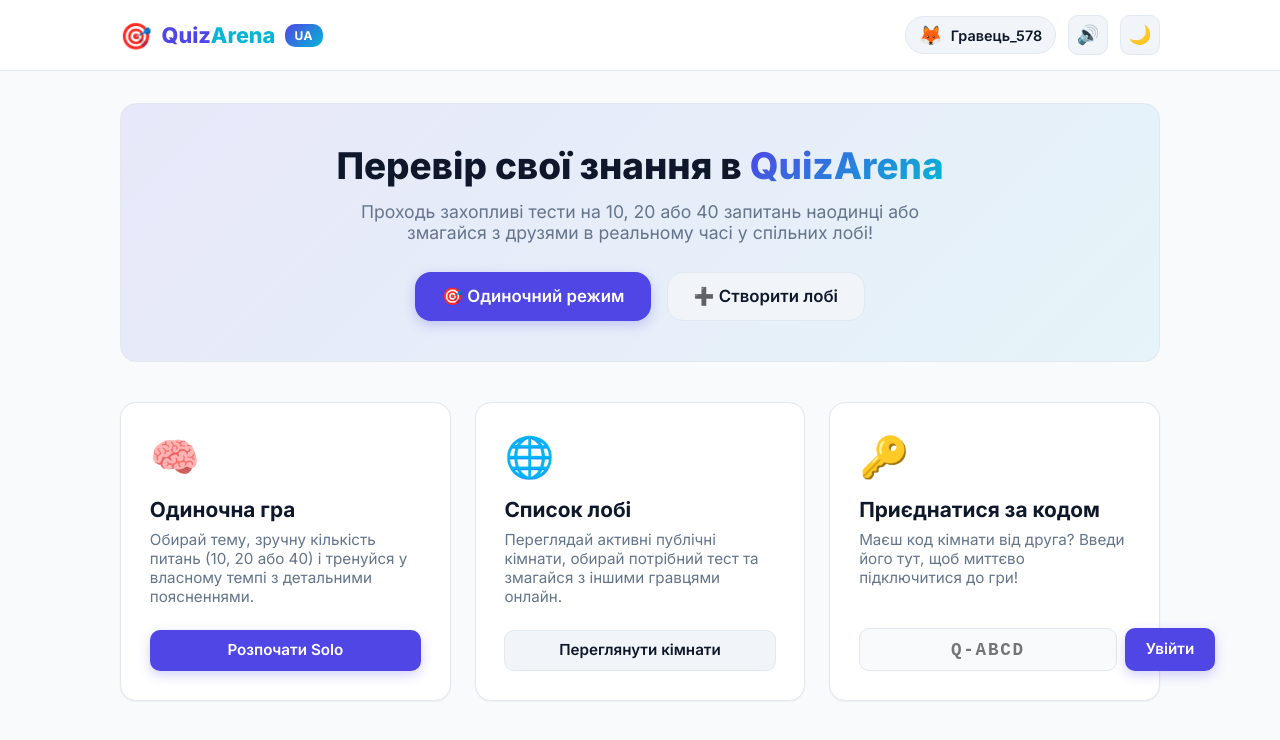
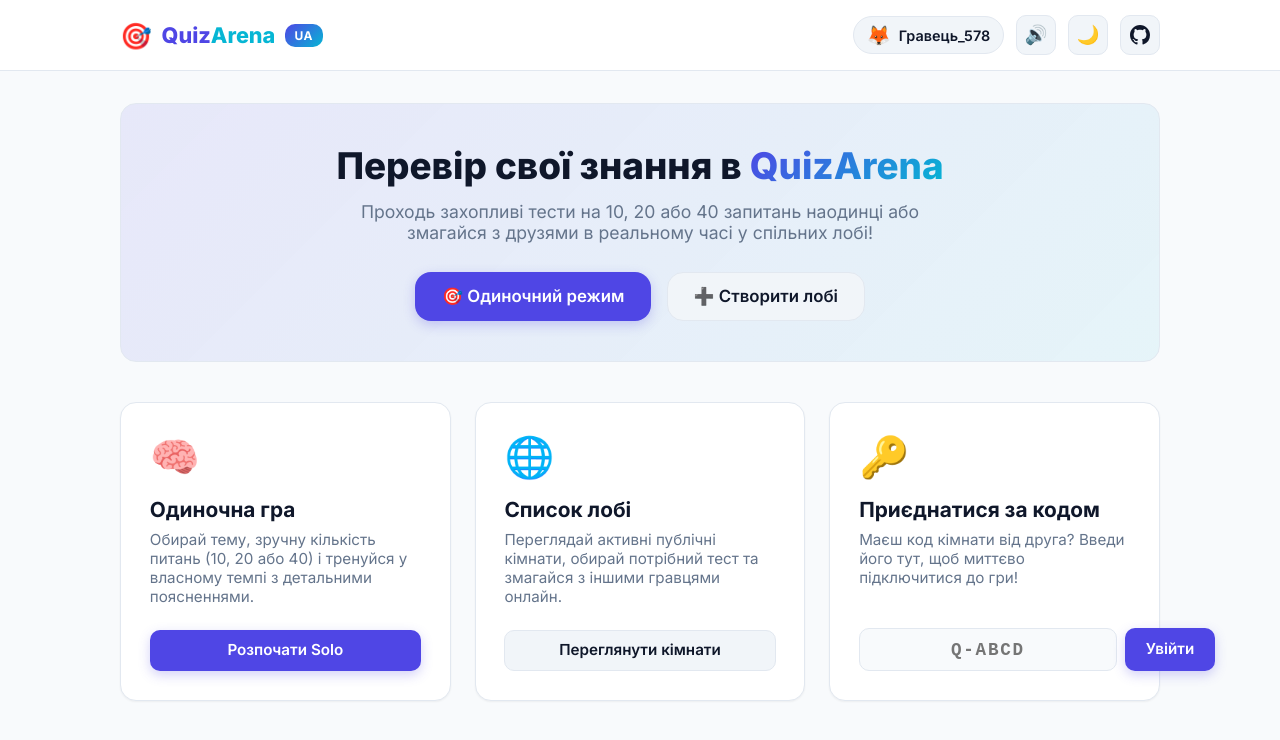
Before and after one commit to dxx-beep/quiz-arena, a website: page index.html in a window 1280 px wide. Drawn offline with nearby package versions, Linux system fonts and the light colour scheme; no server answers.

Commit message:
Add GitHub icon and source code repository link

```diff
--- a/index.html
+++ b/index.html
@@ -36,6 +36,13 @@
         <button class="btn-icon" id="btnToggleTheme" title="Змінити тему">
           🌙
         </button>
+
+        <!-- GitHub Source Code Link -->
+        <a href="https://github.com/lukian656/quiz-arena" target="_blank" rel="noopener noreferrer" class="btn-icon" title="Вихідний код на GitHub">
+          <svg width="20" height="20" viewBox="0 0 24 24" fill="currentColor">
+            <path d="M12 0C5.37 0 0 5.37 0 12c0 5.31 3.435 9.795 8.205 11.385.6.105.825-.255.825-.57 0-.285-.015-1.23-.015-2.235-3.015.555-3.795-.735-4.035-1.41-.135-.345-.72-1.41-1.23-1.695-.42-.225-1.02-.78-.015-.795.945-.015 1.62.87 1.845 1.23 1.08 1.815 2.805 1.305 3.495.99.105-.78.42-1.305.765-1.605-2.67-.3-5.46-1.335-5.46-5.925 0-1.305.465-2.385 1.23-3.225-.12-.3-.54-1.53.12-3.18 0 0 1.005-.315 3.3 1.23.96-.27 1.98-.405 3-.405s2.04.135 3 .405c2.295-1.56 3.3-1.23 3.3-1.23.66 1.65.24 2.88.12 3.18.765.84 1.23 1.905 1.23 3.225 0 4.605-2.805 5.625-5.475 5.925.435.375.81 1.095.81 2.22 0 1.605-.015 2.895-.015 3.3 0 .315.225.69.825.57A12.02 12.02 0 0024 12c0-6.63-5.37-12-12-12z"/>
+          </svg>
+        </a>
       </div>
     </div>
   </header>
```
Also changed, not shown: public/index.html (+7 -0 lines).
